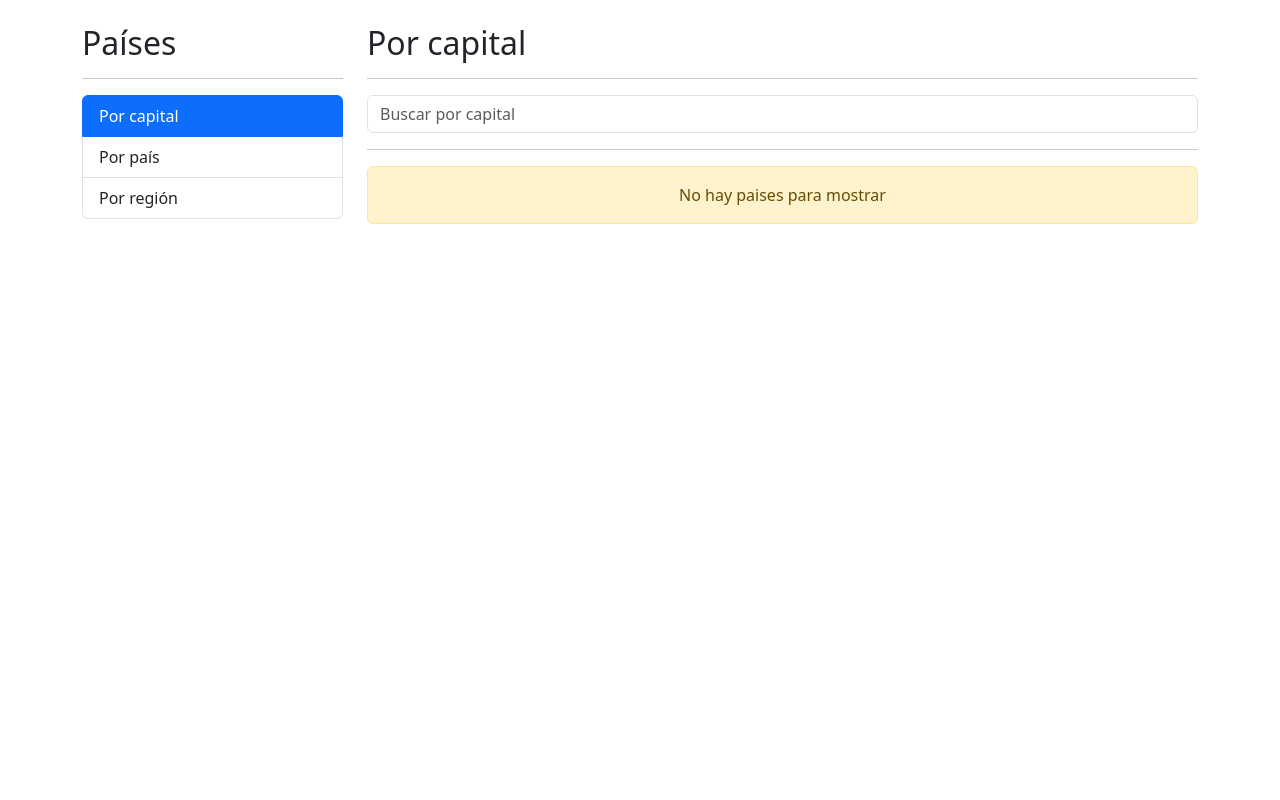
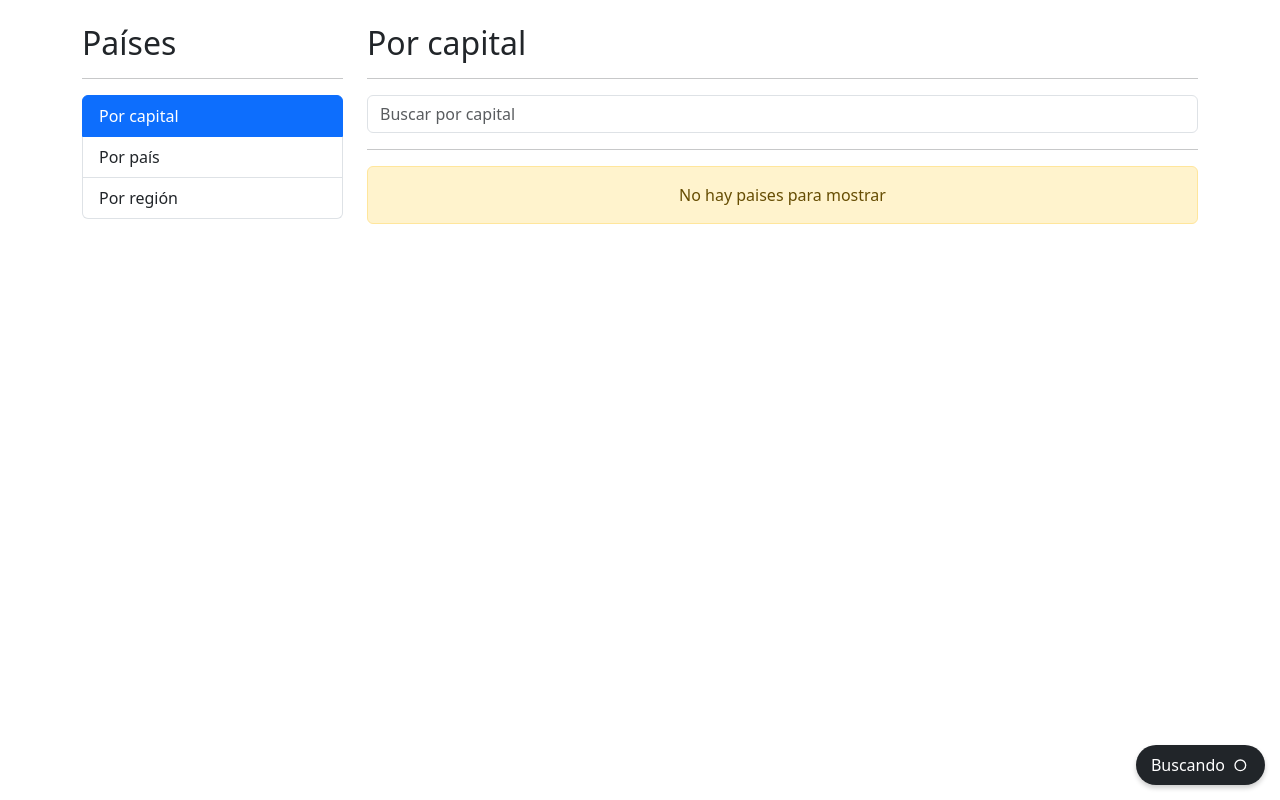
Before and after one commit to dotJManuel/CountryApp-Angular, an Angular app: page /countries/by-capital in a window 1280 px wide. Built offline with nearby package versions, Linux system fonts and the light colour scheme.

Commit message:
se creo el componente loading spinner

```diff
--- a/src/app/countries/pages/by-capital-page/by-capital-page.component.html
+++ b/src/app/countries/pages/by-capital-page/by-capital-page.component.html
@@ -12,6 +12,8 @@
 <div class="row">
   <div class="col">
     <hr>
+    <shared-loading-spinner></shared-loading-spinner>
+
     <countries-table [countries]="countries"></countries-table>
   </div>
 </div>
--- /dev/null
+++ b/src/app/shared/components/loading-spinner/loading-spinner.component.css
@@ -0,0 +1,17 @@
+
+.spinner-container {
+  align-items: center;
+  background-color: black;
+  border-radius: 20px;
+  bottom: 15px;
+  color: white;
+  display: flex;
+  padding: 5px 10px;
+  position: fixed;
+  right: 15px;
+  box-shadow: 0px 3px 5px rgba(0, 0, 0, 0.2);
+}
+
+span {
+  margin-left: 5px;
+}
--- /dev/null
+++ b/src/app/shared/components/loading-spinner/loading-spinner.component.html
@@ -0,0 +1,28 @@
+<div class="spinner-container bg-dark">
+  <span>Buscando</span>
+
+  <!-- By Sam Herbert (@sherb), for everyone. More @ http://goo.gl/7AJzbL -->
+  <svg width="30" height="30" viewBox="0 0 45 45" xmlns="http://www.w3.org/2000/svg" stroke="#fff">
+    <g fill="none" fill-rule="evenodd" transform="translate(1 1)" stroke-width="2">
+      <circle cx="22" cy="22" r="6" stroke-opacity="0">
+        <animate attributeName="r" begin="1.5s" dur="3s" values="6;22" calcMode="linear" repeatCount="indefinite" />
+        <animate attributeName="stroke-opacity" begin="1.5s" dur="3s" values="1;0" calcMode="linear"
+          repeatCount="indefinite" />
+        <animate attributeName="stroke-width" begin="1.5s" dur="3s" values="2;0" calcMode="linear"
+          repeatCount="indefinite" />
+      </circle>
+      <circle cx="22" cy="22" r="6" stroke-opacity="0">
+        <animate attributeName="r" begin="3s" dur="3s" values="6;22" calcMode="linear" repeatCount="indefinite" />
+        <animate attributeName="stroke-opacity" begin="3s" dur="3s" values="1;0" calcMode="linear"
+          repeatCount="indefinite" />
+        <animate attributeName="stroke-width" begin="3s" dur="3s" values="2;0" calcMode="linear"
+          repeatCount="indefinite" />
+      </circle>
+      <circle cx="22" cy="22" r="8">
+        <animate attributeName="r" begin="0s" dur="1.5s" values="6;1;2;3;4;5;6" calcMode="linear"
+          repeatCount="indefinite" />
+      </circle>
+    </g>
+  </svg>
+
+</div>
--- /dev/null
+++ b/src/app/shared/components/loading-spinner/loading-spinner.component.ts
@@ -0,0 +1,16 @@
+import { Component, OnInit } from '@angular/core';
+
+@Component({
+  selector: 'shared-loading-spinner',
+  templateUrl: './loading-spinner.component.html',
+  styleUrls: ['./loading-spinner.component.css']
+
+})
+export class LoadingSpinnerComponent implements OnInit {
+
+  constructor() { }
+
+  ngOnInit() {
+  }
+
+}
```
Also changed, not shown: src/app/shared/shared.module.ts (+5 -2 lines).
